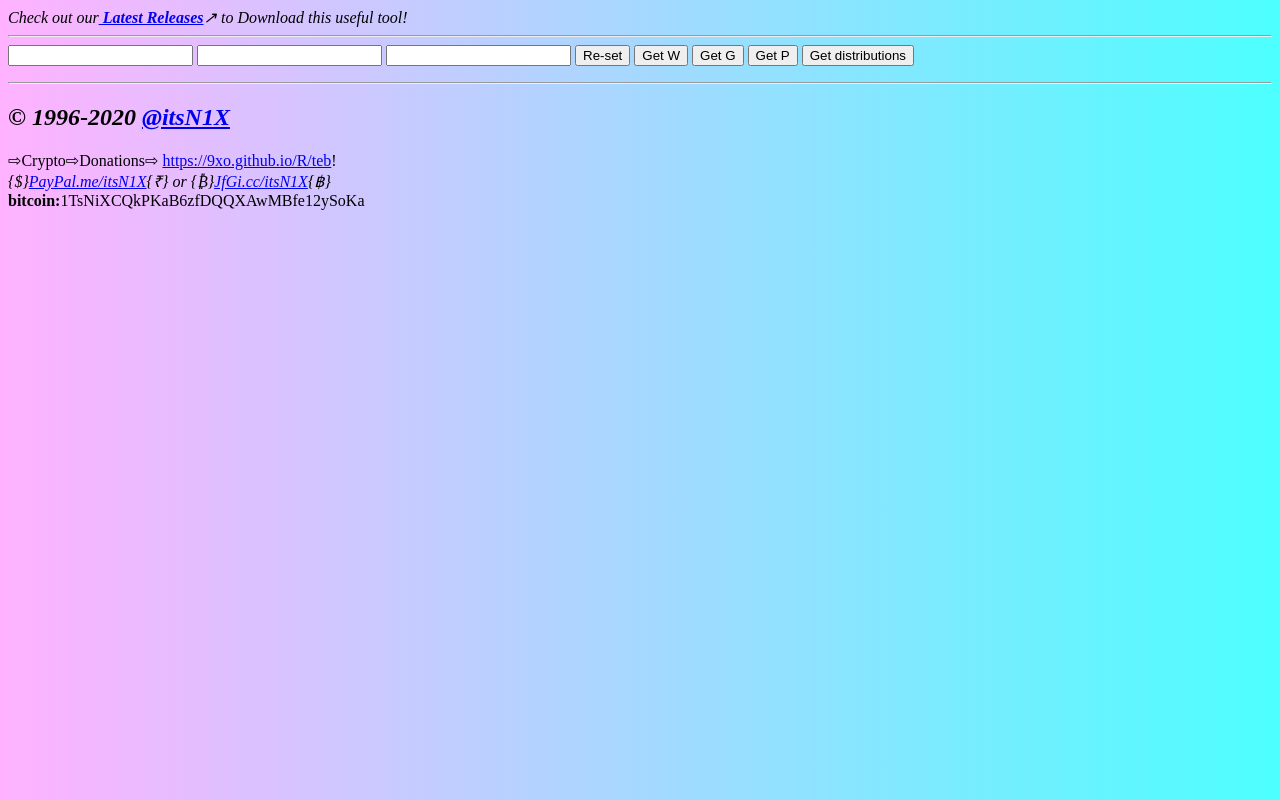
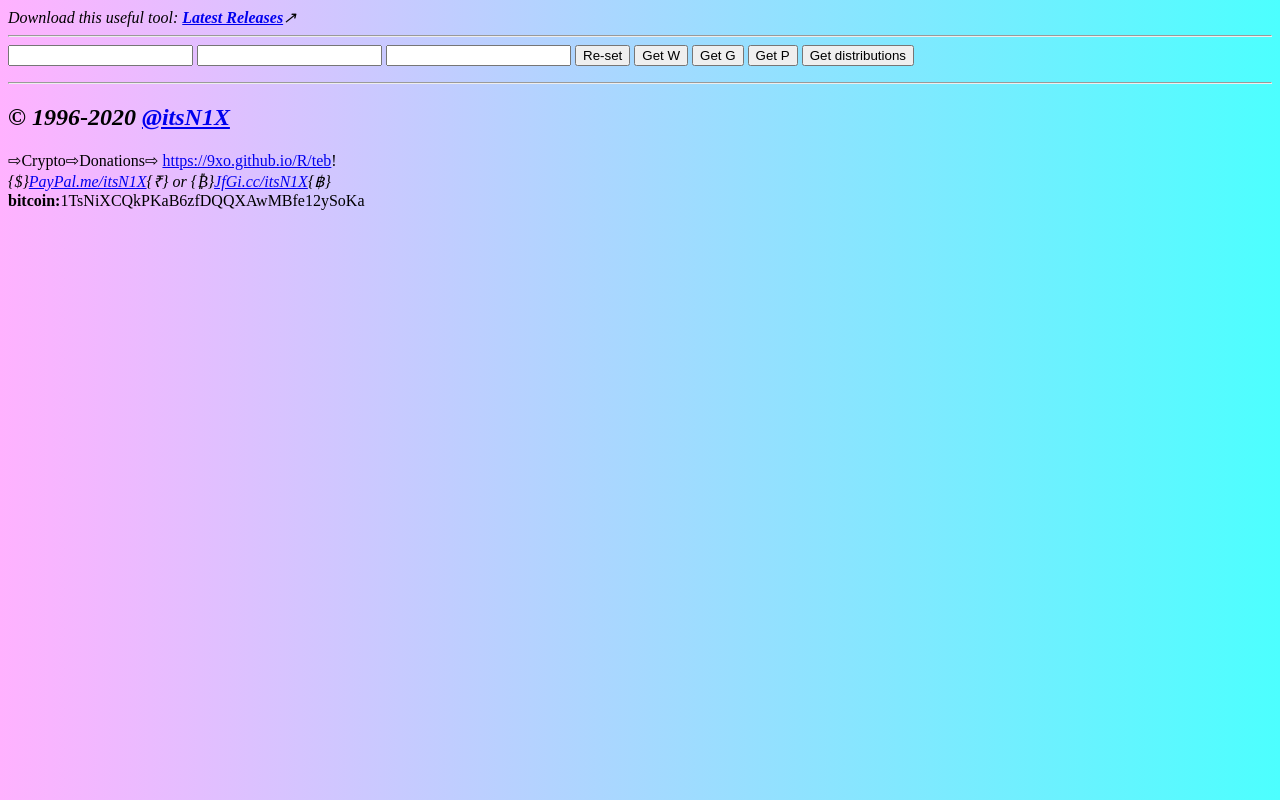
Before and after one commit to itsN1X/8621_infty_die, a plain HTML site: page docs/index.html in a window 1280 px wide. Drawn offline with Linux system fonts and the light colour scheme.

Commit message:
Spick and span.

```diff
--- a/docs/index.html
+++ b/docs/index.html
@@ -4,7 +4,7 @@
 	<style>
 		html    {    background-image: linear-gradient(to right, rgba(255,0,255,0.3), rgba(0,255,255,0.7));    }
 	</style></head><body>
-	<i>Check out our<a href="https://github.com/itsN1X/8621_infty_die/releases"><b> Latest Releases</b></a>↗ to Download this useful tool!</i>	<hr>
+	<i>Download this useful tool: <a href="https://github.com/itsN1X/8621_infty_die/releases"><b>Latest Releases</b></a>↗</i><hr>
 
 <input id="n1">
 <input id="n2">
```
